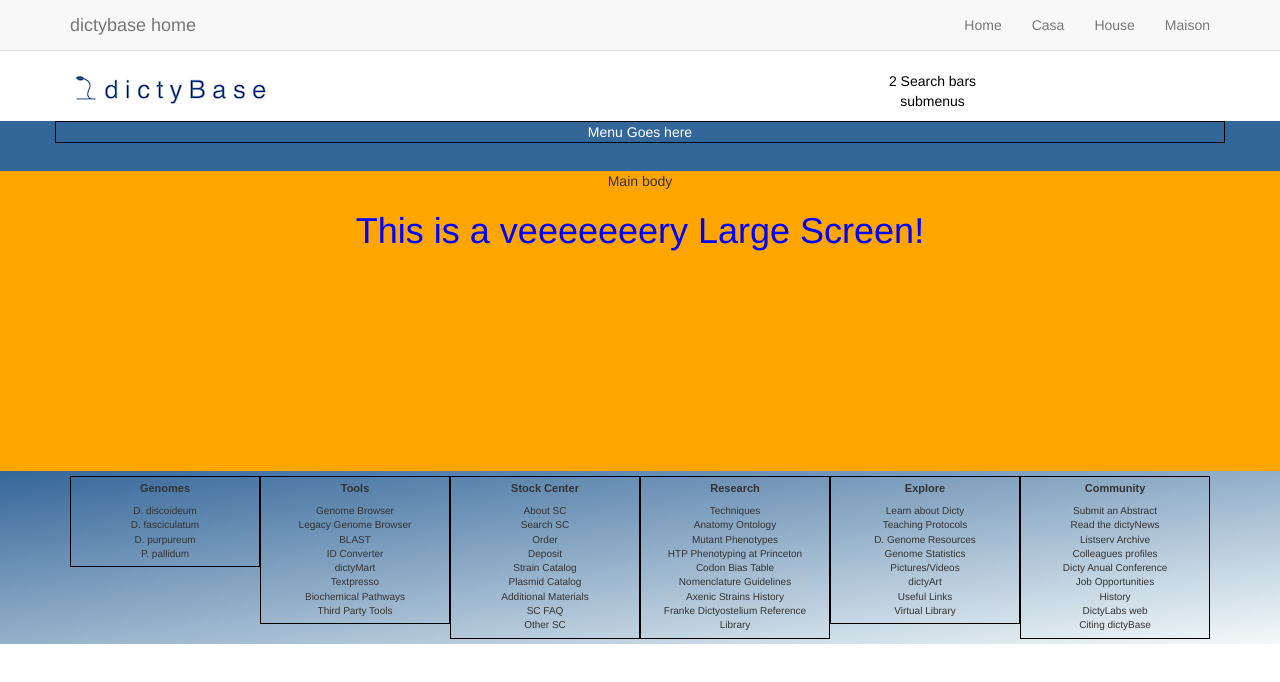
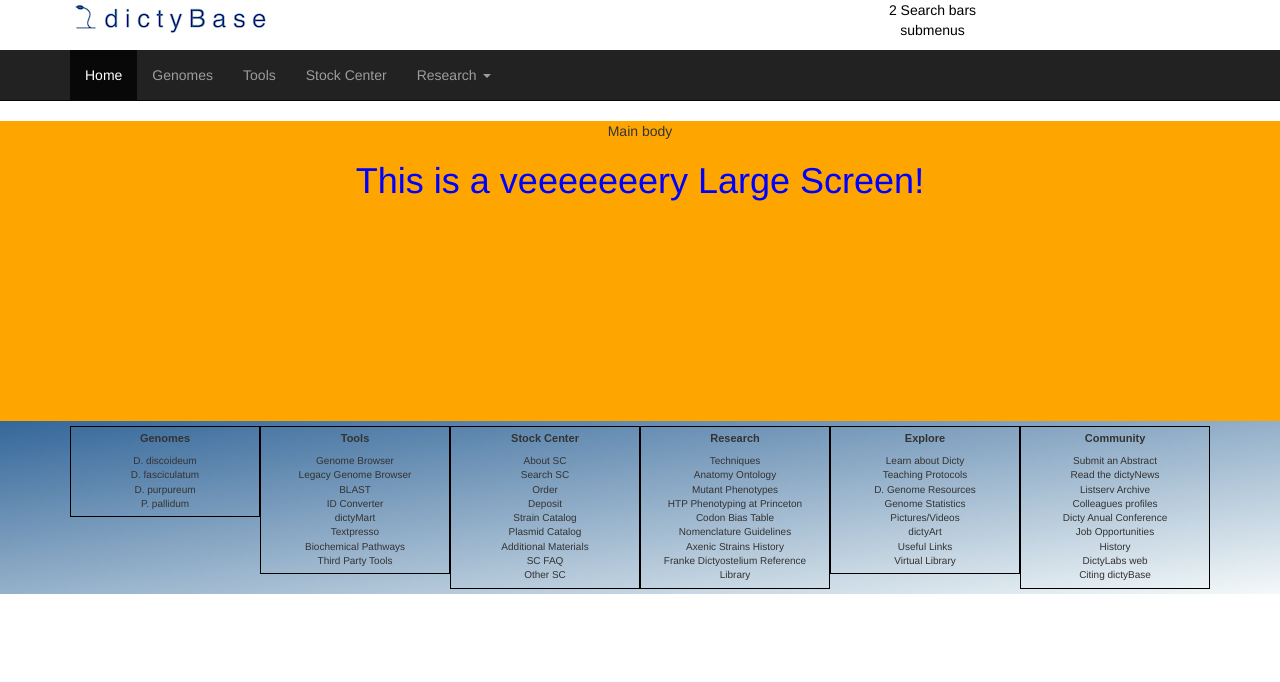
Before and after one commit to dictybase-archive/Archive-Frontpage, a website: page dicty_design/app/index.html in a window 1280 px wide. Drawn offline with nearby package versions, Linux system fonts and the light colour scheme; files that its build step writes are made by us from their sources.

Commit message:
First dropdown menu test finished
This basic bootstrap menu works and it is very simple. I would need
just to change color. It also adapts to small screens and switches to a
button

```diff
--- a/dicty_design/app/index.html
+++ b/dicty_design/app/index.html
@@ -35,19 +35,7 @@
 <!-- Up Top part:
     Left: Logo.
     Right: Search boxes + submenu  -->
-<div class ="navbar navbar-default navbar-static-top">
-    <div class="container">
-        <a href = "http://www.dictybase.org" class="navbar-brand">dictybase home </a>
-        <div class="collapse navbar-collapse navHeaderCollapse">
-            <ul class = "nav navbar-nav navbar-right" >
-                <li><a href = "#">  Home </a></li>
-                <li><a href = "#">  Casa </a></li>
-                <li><a href = "#">  House </a></li>
-                <li><a href = "#">  Maison </a></li>
-            </ul>
-        </div>
-    </div>
-</div>
+
 <div class="row uptop">
     <div class="container">
         <div class="row">
@@ -64,7 +52,7 @@
     </div>
 </div>
 
-<div class="row updown">
+<!-- <div class="row updown">
 
     <div class="container upmenu">
         <div class="row">
@@ -73,7 +61,38 @@
 
     </div>
 
+</div> -->
+
+<div class ="navbar navbar-inverse navbar-static-top">
+    <div class="container">
+        <!-- <a href = "http://www.dictybase.org" class="navbar-brand">dictybase</a> -->
+
+        <button class="navbar-toggle" data-toggle = "collapse" data-target = ".navHeaderCollapse">
+            <span class="icon-bar"></span>
+            <span class="icon-bar"></span>
+        </button>
+
+        <div class="collapse navbar-collapse navHeaderCollapse">
+            <ul class = "nav navbar-nav navbar-left" >
+                <li class="active"><a href = "#">  Home </a></li>
+                <li><a href = "#">  Genomes </a></li>
+                <li><a href = "#">  Tools </a></li>
+                <li><a href = "#">  Stock Center </a></li>
+                <li class = "dropdown">
+                    <a href = "#" class = "dropdown-toggle" data-toggle = "dropdown"> Research <b class="caret"></b> </a>
+                    <ul class="dropdown-menu">
+                        <li><a href = "#">Techniques</a></li>
+                        <li><a href = "#">Anatomy Ontology</a></li>
+                        <li><a href = "#">Mutant Phenotypes</a></li>
+                        <li><a href = "#">Codon Bias</a></li>
+                    </ul>
+                </li>
+
+            </ul>
+        </div>
+    </div>
 </div>
+
 
 <!-- Main central section -->
 <div class="main">
```
